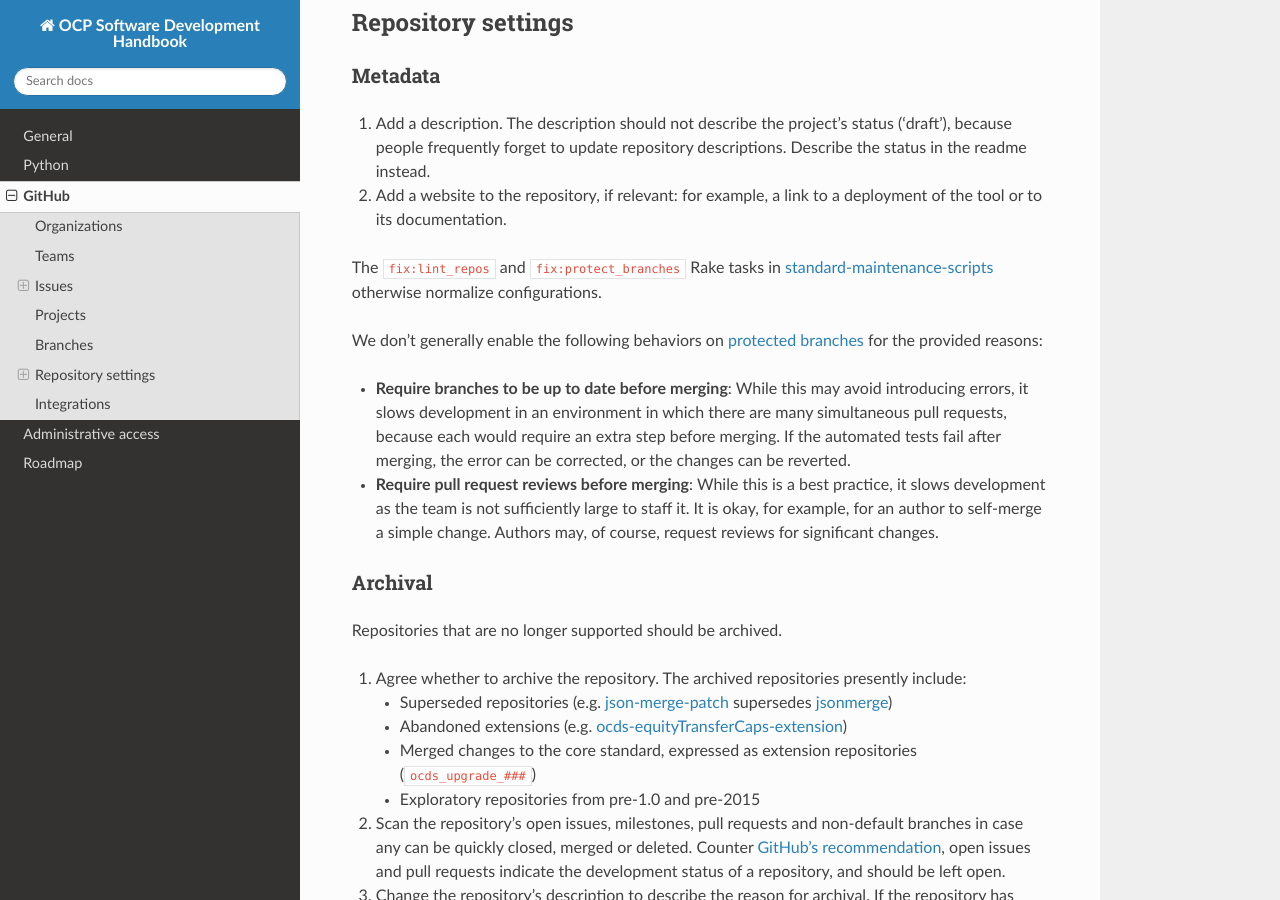
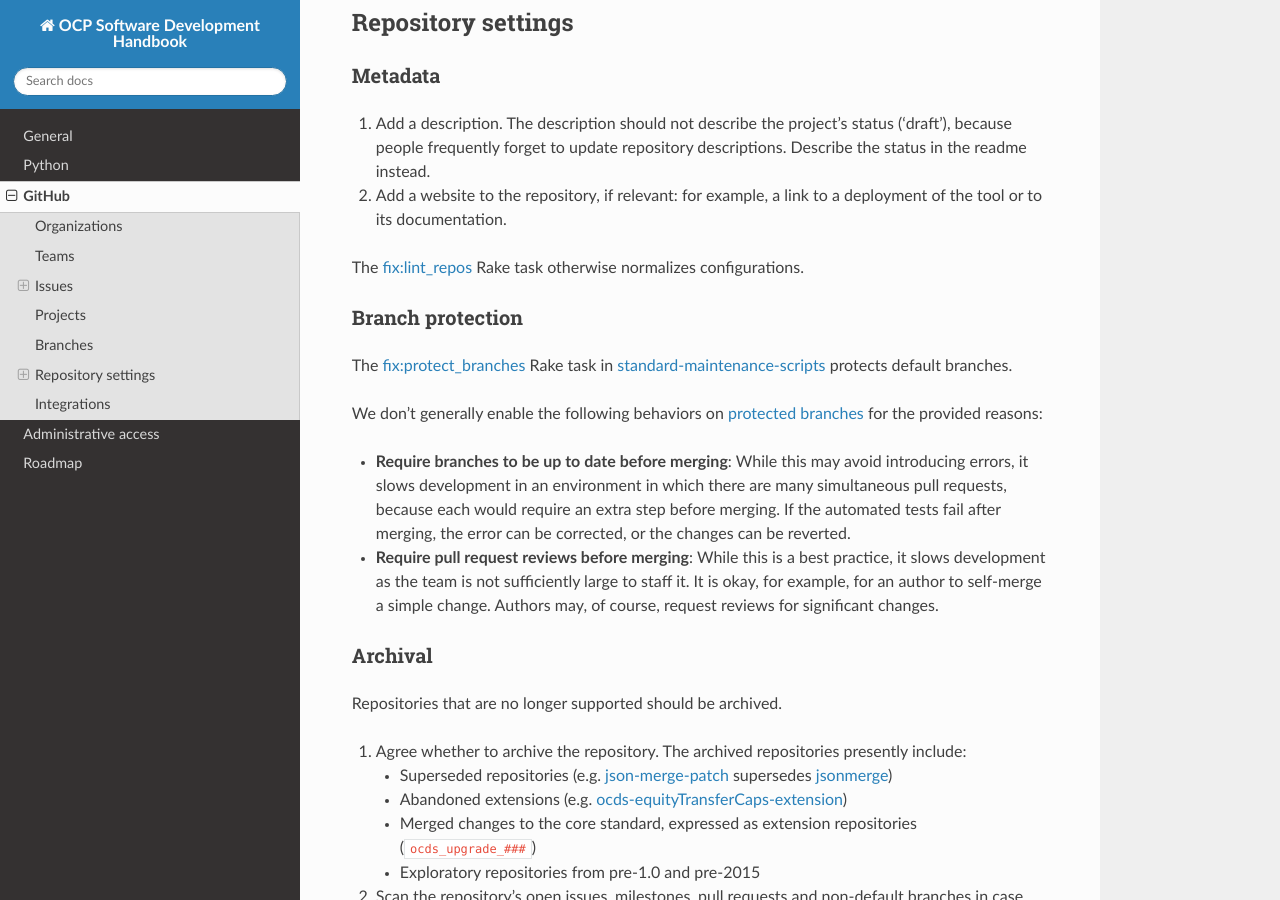
Before and after one commit to open-contracting/software-development-handbook, a Sphinx documentation site: the page built from docs/github/index.rst, in a window 1280 px wide and 900 px high, scrolled down 2988 px. Built offline with Sphinx 7.4.7 and the Read the Docs theme 2.0.0, drawn with Linux system fonts in a browser that asks for light colours.

Commit message:
Add branch protection subheading

```diff
--- a/docs/github/index.rst
+++ b/docs/github/index.rst
@@ -110,7 +110,14 @@ Metadata
 #. Add a description. The description should not describe the project’s status (‘draft’), because people frequently forget to update repository descriptions. Describe the status in the readme instead.
 #. Add a website to the repository, if relevant: for example, a link to a deployment of the tool or to its documentation.
 
-The ``fix:lint_repos`` and ``fix:protect_branches`` Rake tasks in `standard-maintenance-scripts <https://github.com/open-contracting/standard-maintenance-scripts>`__ otherwise normalize configurations.
+The `fix:lint_repos <https://github.com/open-contracting/standard-maintenance-scripts#change-github-repository-configuration>`__ Rake task otherwise normalizes configurations.
+
+.. _branch-protection:
+
+Branch protection
+~~~~~~~~~~~~~~~~~
+
+The `fix:protect_branches <https://github.com/open-contracting/standard-maintenance-scripts#change-github-repository-configuration>`__ Rake task in `standard-maintenance-scripts <https://github.com/open-contracting/standard-maintenance-scripts>`__ protects default branches.
 
 We don’t generally enable the following behaviors on `protected branches <https://help.github.com/articles/about-protected-branches/>`__ for the provided reasons:
 
```
